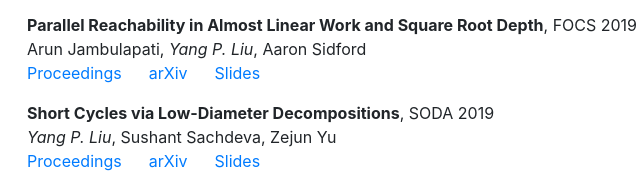
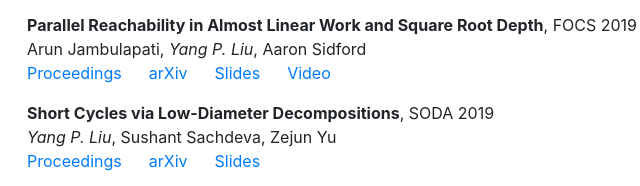
Before and after one commit to yangpliu/yangpliu.github.io, a website: page research.html in a window 1280 px wide. Shown: the part 461-647 px from the top of the page, 153-793 px from the left. Drawn offline with Linux system fonts and the light colour scheme.

Commit message:
added video link

```diff
--- a/research.html
+++ b/research.html
@@ -72,7 +72,7 @@
         <p>
         <b>Parallel Reachability in Almost Linear Work and Square Root Depth</b>, FOCS 2019<br/>
         Arun Jambulapati, <i>Yang P. Liu</i>, Aaron Sidford <br />
-        <a href="https://conferences.computer.org/focs/2019/pdfs/FOCS2019-7pBwCpNH4Mz2L4MJWVl6Xp/1C0JL2Vt2lJsBpym9DCtSB/7gmIK4wOVQ4QyanZcozuEp.pdf">Proceedings</a> &nbsp;&nbsp;&nbsp;&nbsp; <a href="https://arxiv.org/abs/1905.08841">arXiv</a> &nbsp;&nbsp;&nbsp;&nbsp; <a href="pdf/digraphslides.pdf">Slides</a>
+        <a href="https://conferences.computer.org/focs/2019/pdfs/FOCS2019-7pBwCpNH4Mz2L4MJWVl6Xp/1C0JL2Vt2lJsBpym9DCtSB/7gmIK4wOVQ4QyanZcozuEp.pdf">Proceedings</a> &nbsp;&nbsp;&nbsp;&nbsp; <a href="https://arxiv.org/abs/1905.08841">arXiv</a> &nbsp;&nbsp;&nbsp;&nbsp; <a href="pdf/digraphslides.pdf">Slides</a> &nbsp;&nbsp;&nbsp;&nbsp; <a href="https://www.youtube.com/watch?v=FXsogo42yiU&list=PL3DbynX8gwfLXOsziSLaVmiLKKjedlvks&index=46&t=">Video</a>
         </p>
         <p>
         <b>Short Cycles via Low-Diameter Decompositions</b>, SODA 2019<br/>
```
